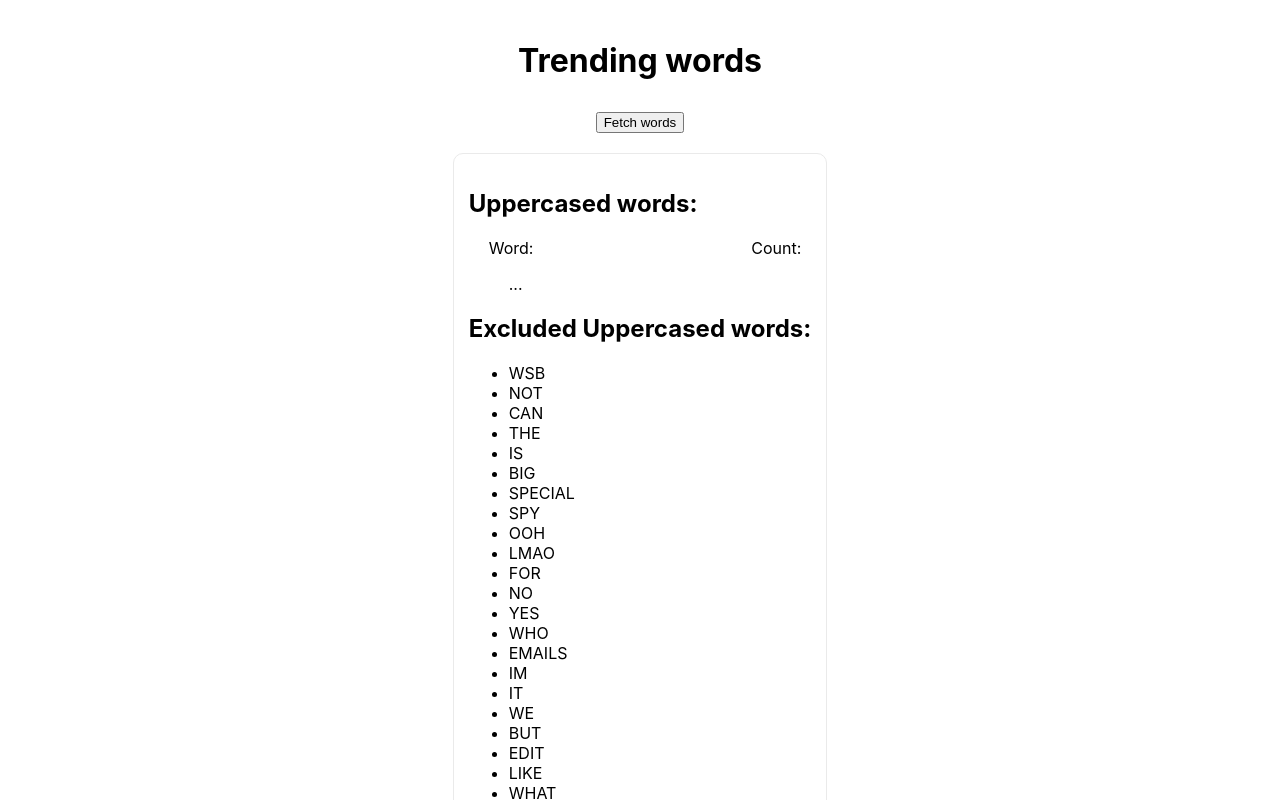
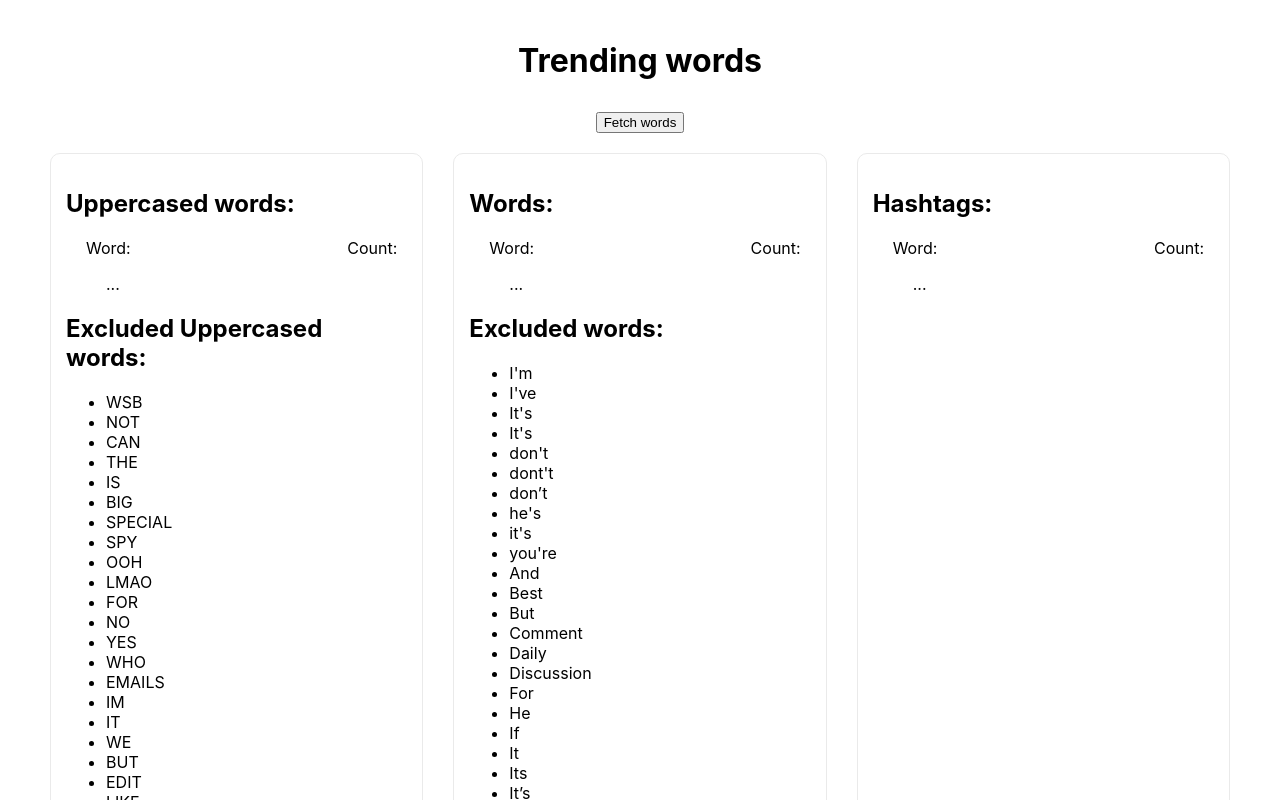
Before and after one commit to Npahlfer/crawler, a Next.js app: page / in a window 1280 px wide. Shown: the top 800 px of the page. Built offline with nearby package versions, Linux system fonts and the light colour scheme.

Commit message:
[home] Changes loader style

```diff
--- a/pages/index.js
+++ b/pages/index.js
@@ -106,7 +106,11 @@ export default function Home() {
           Fetch words
         </button>
 
-        {loading && <div className={styles.loader}>🚀LOADING...🚀</div>}
+        {loading && (
+          <div className={styles.loader}>
+            <span>🚀</span>LOADING...<span>🚀</span>
+          </div>
+        )}
 
         {loading && (
           <p>
--- a/styles/Home.module.css
+++ b/styles/Home.module.css
@@ -28,16 +28,20 @@
   }
 }
 
-.loader {
+.loader span {
+  display: inline-block;
   animation: loader 1s ease-in-out infinite alternate;
 }
 
 .grid {
   width: 100%;
+  max-width: 1200px;
   display: grid;
   grid-template-columns: repeat(auto-fill, minmax(350px, 1fr));
   grid-auto-flow: row;
   gap: 10px;
+  margin-left: auto;
+  margin-right: auto;
 }
 
 .card {
```
